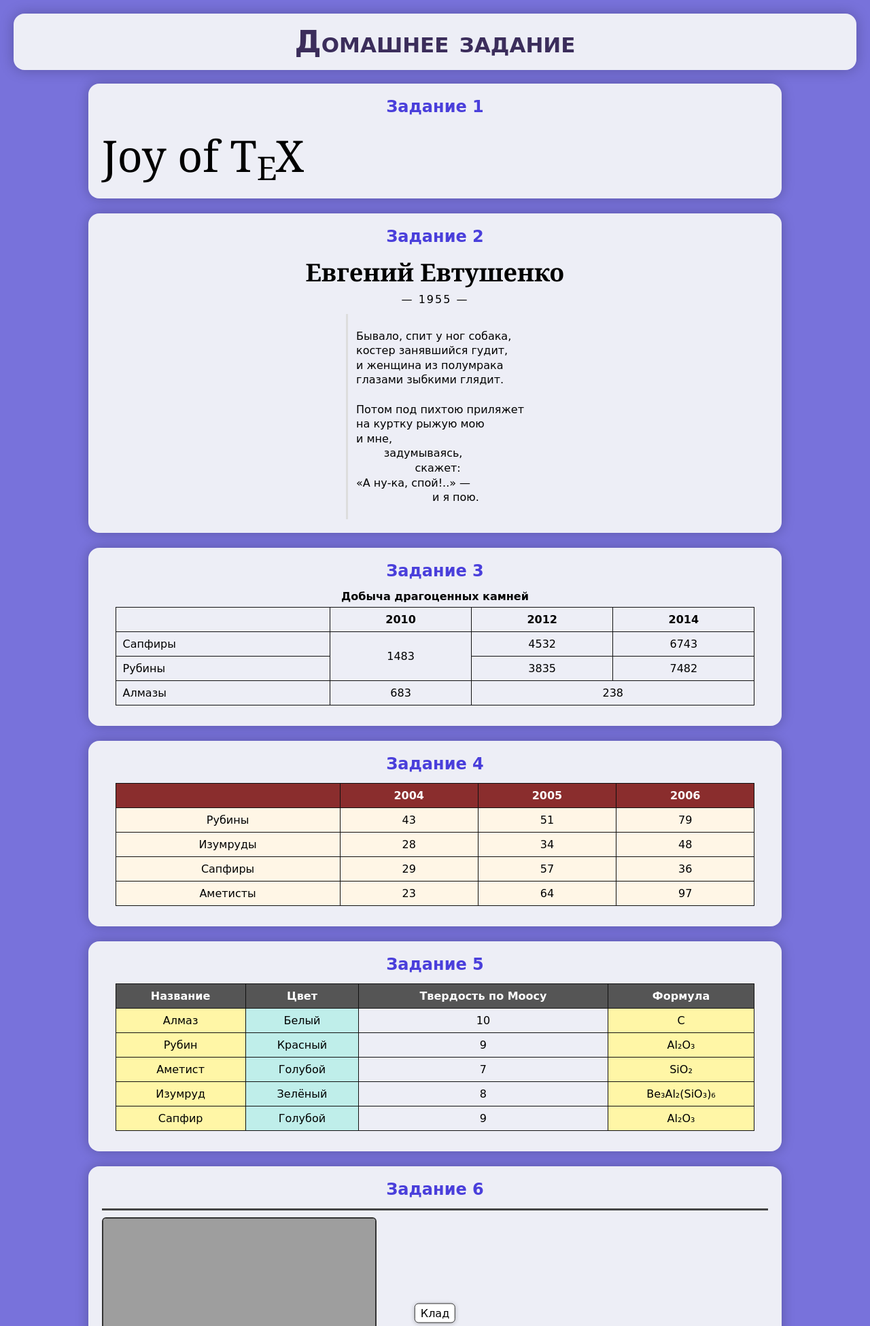
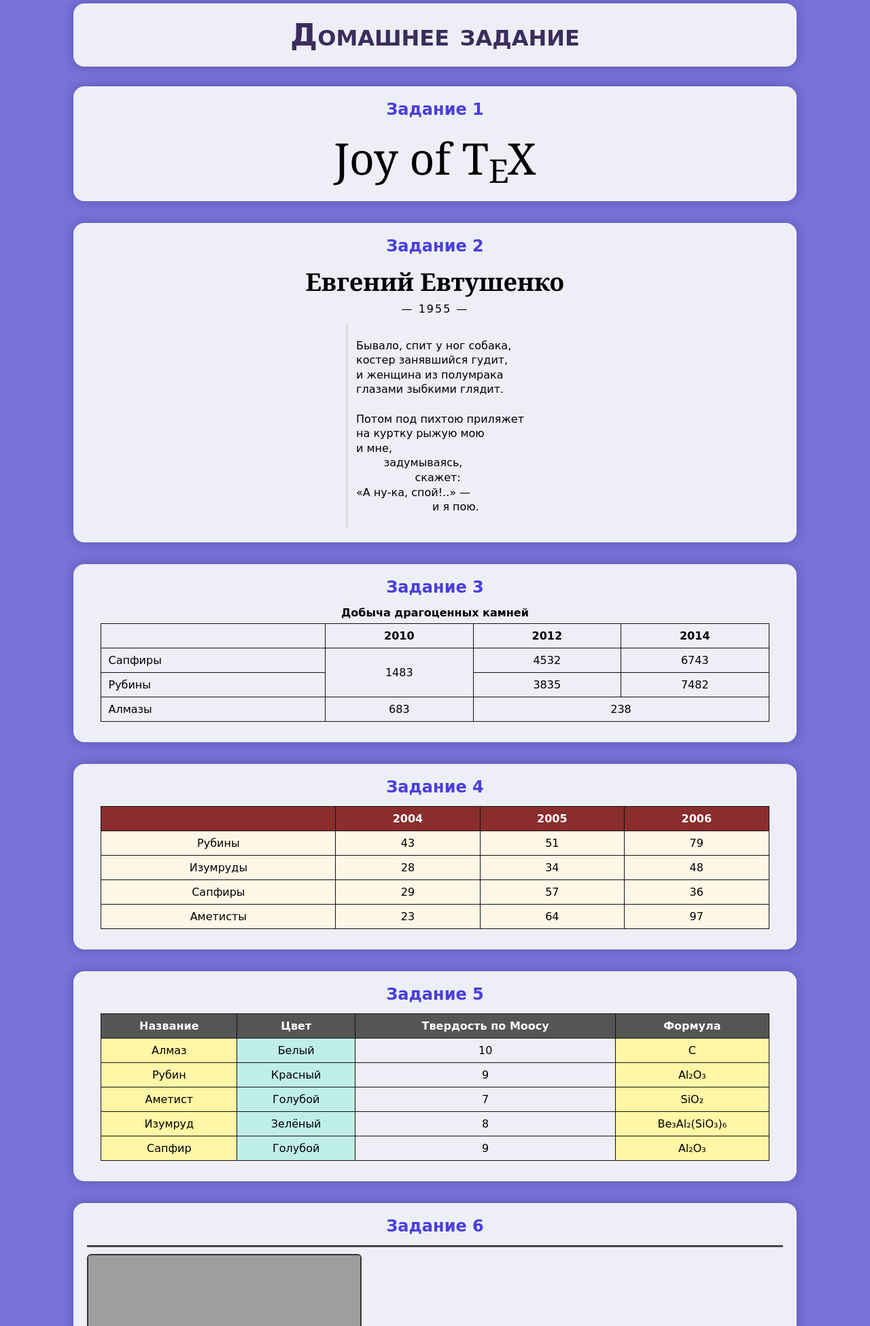
Before and after one commit to dashkas7/Python, a Flask app: page /homework/ in a window 1280 px wide. Shown: the top 1951 px of the page at 68% size. Run offline with Flask 3, Linux system fonts and the light colour scheme; the visitor is signed in with stand-in values (Sample User, id 1); a map, chart or similar area stays blank; grey boxes are pictures that could not be loaded.

Commit message:
обновлен

```diff
--- a/home3_4_5/templates/homework5.html
+++ b/home3_4_5/templates/homework5.html
@@ -15,16 +15,17 @@
         text-align:center;
         padding:16px}
 
-    header h1{margin:0;
+    section h1{margin:0;
         color:#3b2d5b;
-        font-size:44px;
+        font-size:45px;
         font-variant:small-caps}
 
-    .btn{display:inline-block;
+    .btn{font-family:"Comic Sans MS",cursive,sans-serif;
+      display:inline-block;
         background:#afe5f9fd;
         color:#000;
         text-decoration:none;
-        font-weight:700;
+        font-weight:700px;
          padding:10px 22px;
          border-radius:12px;
          box-shadow:0 0 15px rgba(0,0,0,.25);
@@ -40,12 +41,13 @@
         align-items:center;
         margin:0 0 30px}
 
-    section{width:min(980px,92%);
+    section{width:80%;
         background:#f5f6f8f0;
         padding:20px;
+        margin:5px auto;
         border-radius:16px;
-        box-shadow:0 0 18px rgba(0,0,0,.25);
-        text-align:left}
+        box-shadow:0 0 18px rgba(0,0,0,0.25);
+        text-align:center}
 
     section h2{margin:0 0 14px;
         text-align:center;
@@ -129,10 +131,10 @@
 </head>
 <body>
 
-<header>
+<section>
   <h1>Домашнее задание</h1>
-
-</header>
+  </section>
+<br>
 
 <main>
   <section id="task1">
```
